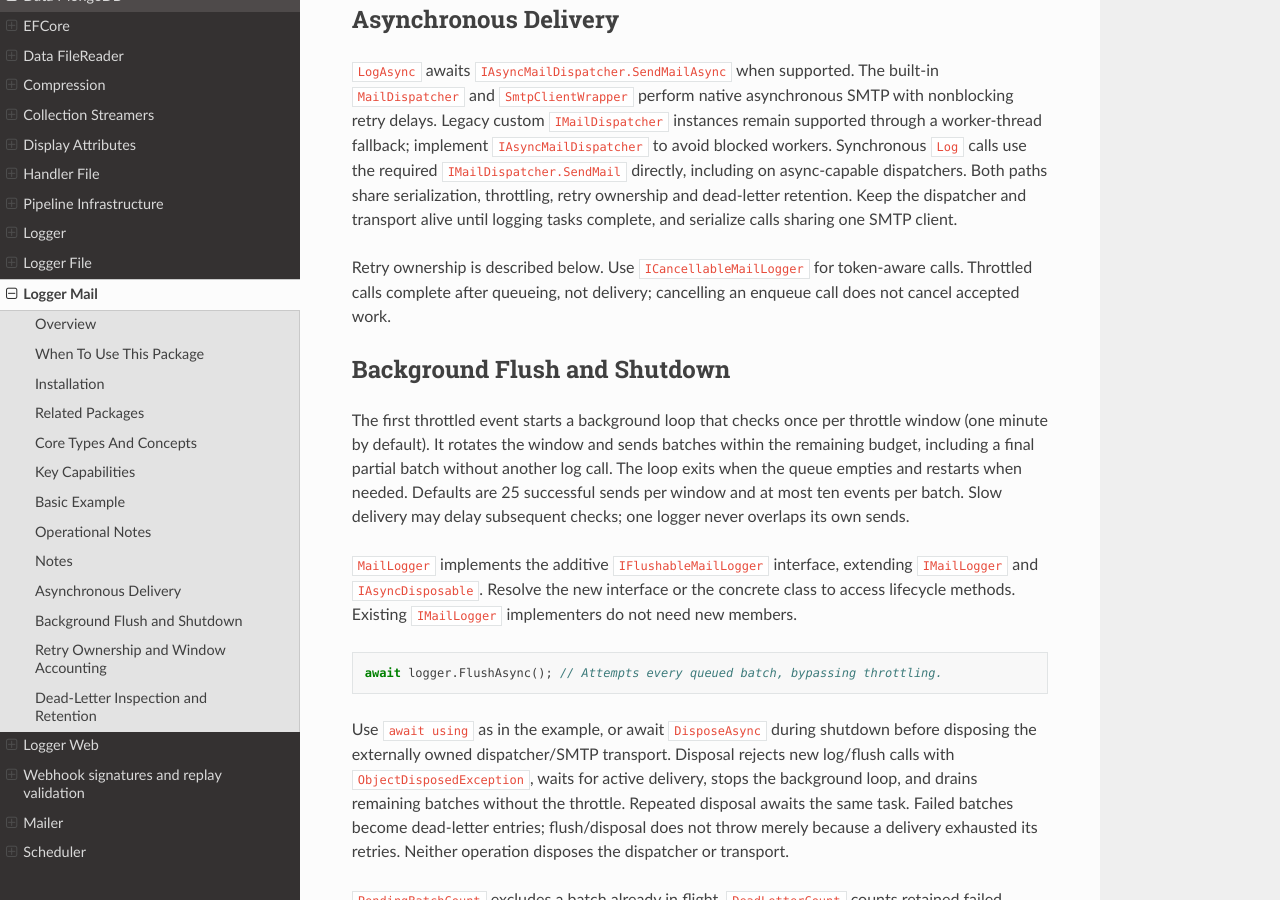
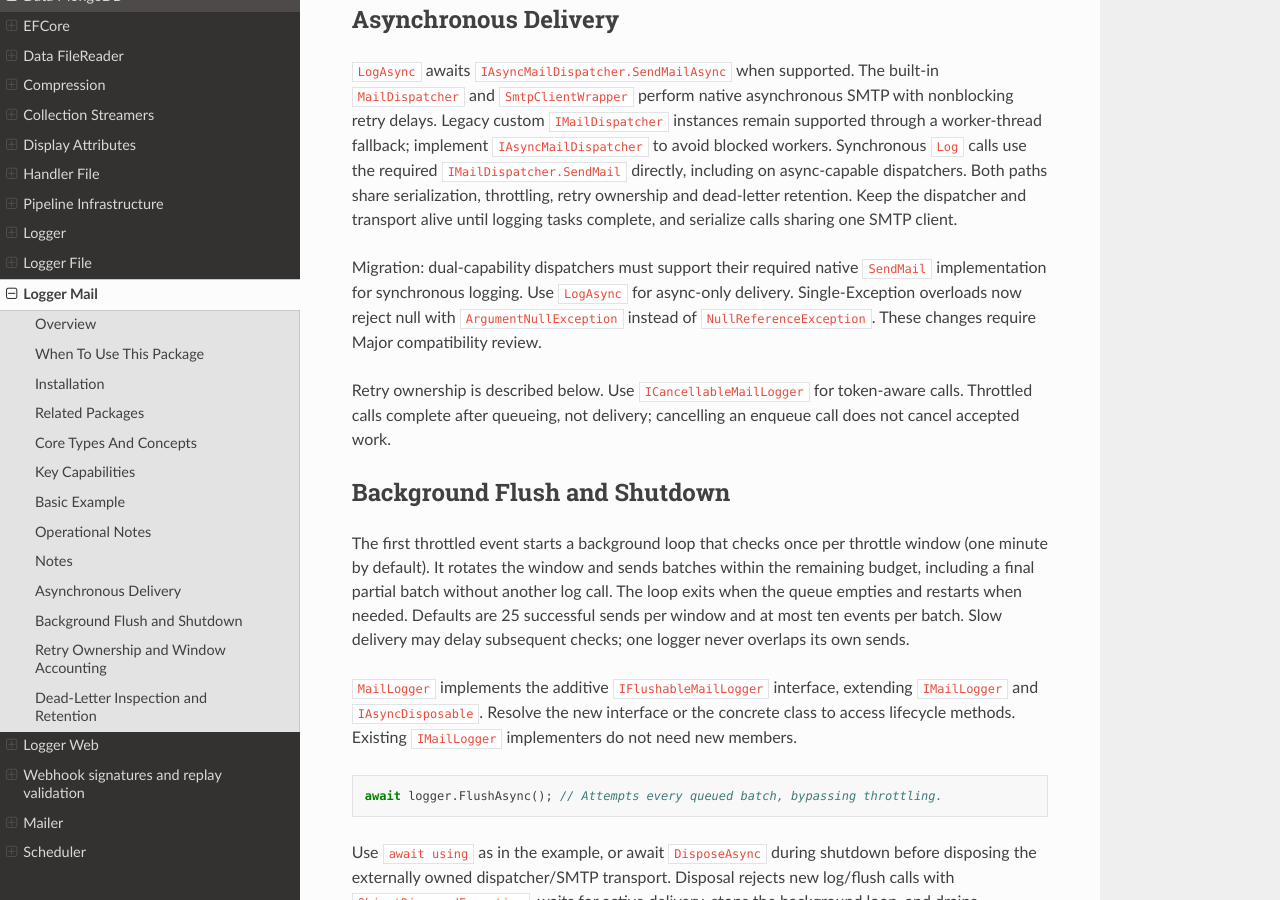
Before and after one commit to BjornWilliams/DocsVersaTul, a Sphinx documentation site: the page built from docs/source/logger-mail.rst, in a window 1280 px wide and 900 px high, scrolled down 2079 px. Built offline with Sphinx 7.4.7 and the Read the Docs theme 3.1.0, drawn with Linux system fonts in a browser that asks for light colours.

Commit message:
Describe synchronous logger callback and exception migrations
AB#3039

AB#3031

```diff
--- a/docs/source/logger-file.rst
+++ b/docs/source/logger-file.rst
@@ -179,3 +179,8 @@ background queue to flush on logger disposal. Synchronous Log methods use native
 operations and run maintenance and parsing on the caller thread. Sync and async writes
 share the path gate. Rotation checks run before append, so a single record may exceed
 the configured size. Retention cleanup happens during rotation.
+
+Migration: review custom callback thread assumptions for synchronous calls.
+Single-Exception overloads require a non-null exception and now raise
+``ArgumentNullException`` for null; replace catches of the prior
+``NullReferenceException``. These changes require Major compatibility review.
--- a/docs/source/logger-mail.rst
+++ b/docs/source/logger-mail.rst
@@ -103,6 +103,12 @@ Both paths share serialization, throttling, retry ownership and dead-letter rete
 Keep the dispatcher and transport alive until
 logging tasks complete, and serialize calls sharing one SMTP client.
 
+Migration: dual-capability dispatchers must support their required native
+``SendMail`` implementation for synchronous logging. Use ``LogAsync`` for
+async-only delivery. Single-Exception overloads now reject null with
+``ArgumentNullException`` instead of ``NullReferenceException``. These changes
+require Major compatibility review.
+
 Retry ownership is described below. Use ``ICancellableMailLogger`` for token-aware
 calls. Throttled calls complete after queueing, not delivery; cancelling an enqueue
 call does not cancel accepted work.
```
